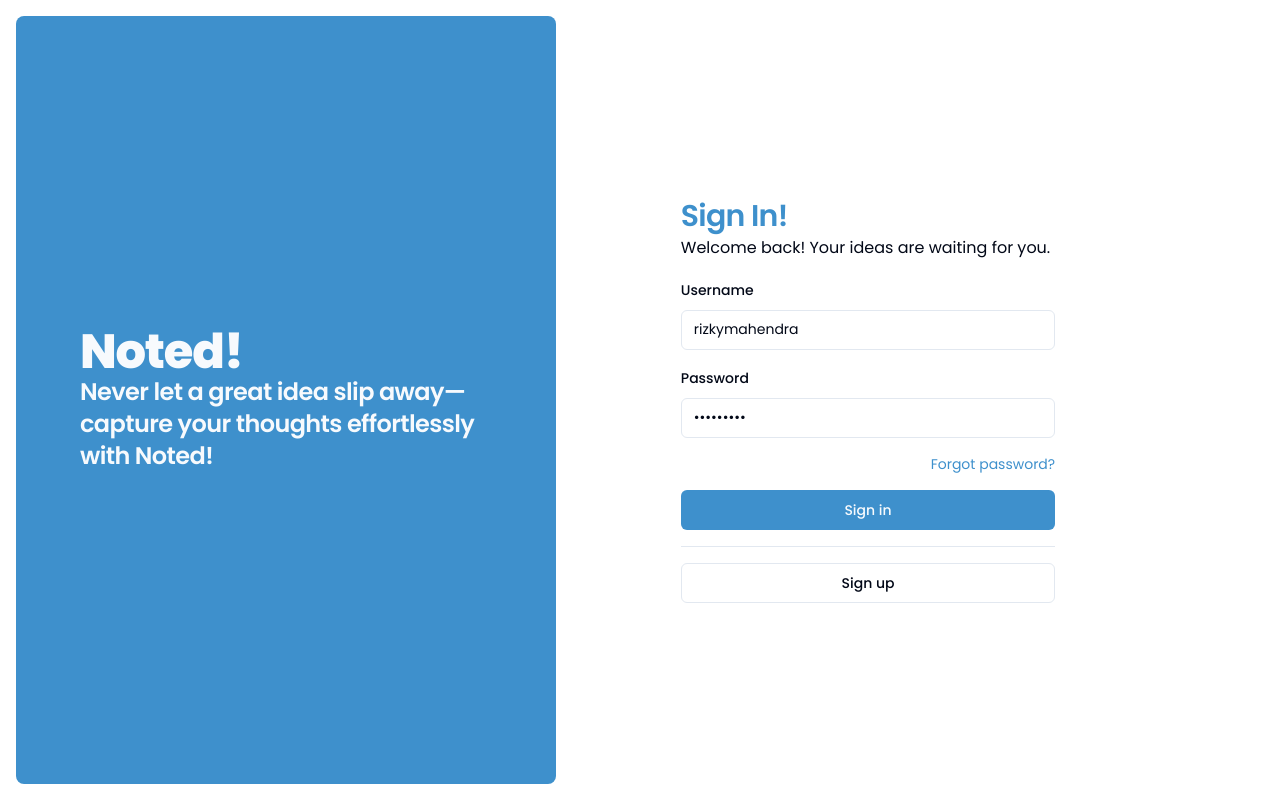
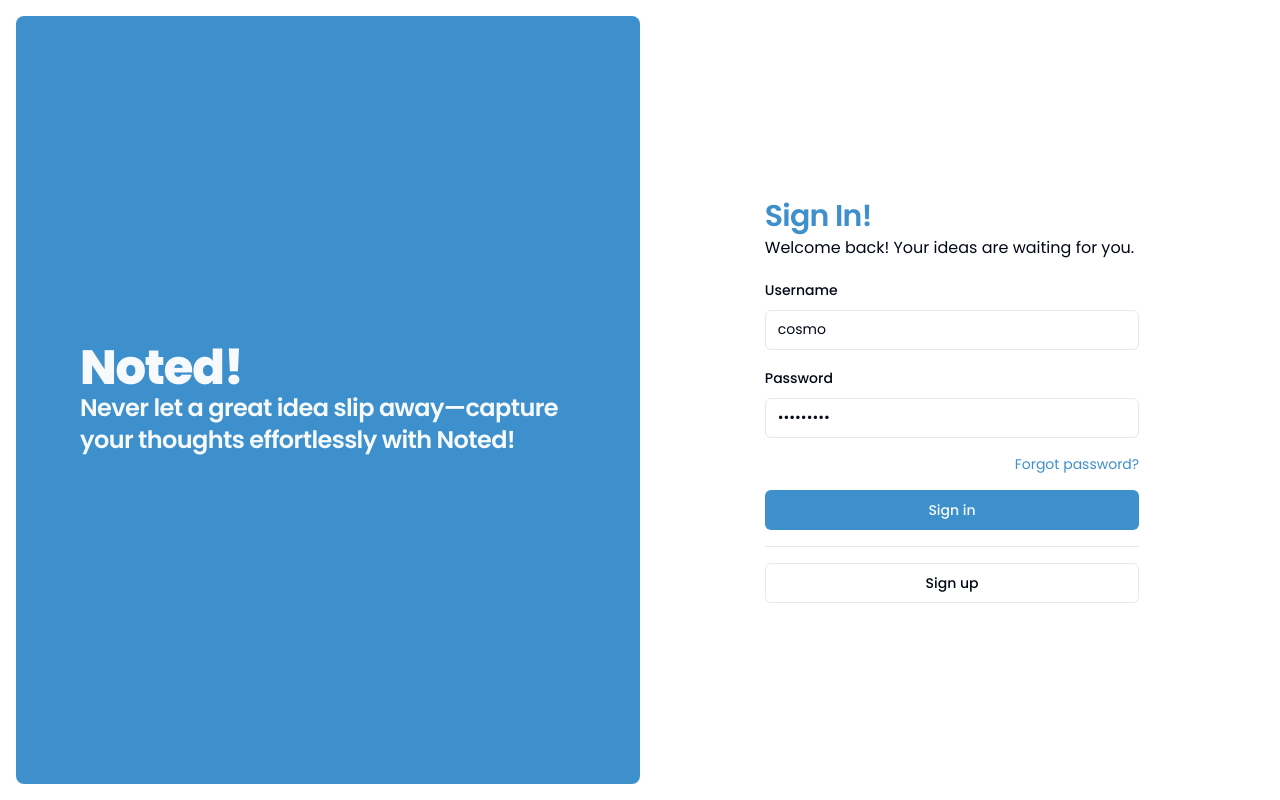
Before and after one commit to rizky-pm/noted, a React (Vite) app: page /auth/sign-in in a window 1280 px wide. Built offline with nearby package versions, Linux system fonts and the light colour scheme; no server answers; what javascript-time-ago would draw is missing.

Commit message:
refactor sign-in and sign-up pages for improved layout and responsiveness

```diff
--- a/src/pages/unauthenticated/sign-in/components/sign-in-form.tsx
+++ b/src/pages/unauthenticated/sign-in/components/sign-in-form.tsx
@@ -26,7 +26,7 @@ const SignInForm = () => {
   const form = useForm<TypeSignInSchema>({
     resolver: zodResolver(signInSchema),
     defaultValues: {
-      username: 'rizkymahendra',
+      username: 'cosmo',
       password: 'qwerty666',
     },
   });
--- a/src/pages/unauthenticated/sign-in/index.tsx
+++ b/src/pages/unauthenticated/sign-in/index.tsx
@@ -1,7 +1,6 @@
 import { TypographyH1, TypographyH3 } from '@/components/ui/typography';
 import SignInForm from './components/sign-in-form';
 import { useBreakpoints } from '@/hooks';
-import { cn } from '@/lib/utils';
 
 const SignInPage = () => {
   const { isMediumScreen } = useBreakpoints();
@@ -9,7 +8,7 @@ const SignInPage = () => {
   return (
     <section className='flex'>
       {isMediumScreen ? (
-        <div className='max-w-[540px] sm:w-1/2 h-[calc(100vh-2rem)] rounded-lg bg-primary flex flex-col p-16 justify-center text-primary-foreground'>
+        <div className='w-full md:w-1/2 h-[calc(100vh-2rem)] rounded-lg bg-primary flex flex-col p-16 justify-center text-primary-foreground'>
           <TypographyH1>Noted!</TypographyH1>
           <TypographyH3>
             Never let a great idea slip away—capture your thoughts effortlessly
@@ -18,12 +17,9 @@ const SignInPage = () => {
         </div>
       ) : null}
       <div
-        className={cn(
-          'w-1/2 h-[calc(100vh-2rem)] rounded-lg flex justify-center items-center',
-          {
-            'w-full': !isMediumScreen,
-          }
-        )}
+        className={
+          'w-full md:w-1/2 h-[calc(100vh-2rem)] rounded-lg flex justify-center items-center'
+        }
       >
         <SignInForm />
       </div>
--- a/src/pages/unauthenticated/sign-up/index.tsx
+++ b/src/pages/unauthenticated/sign-up/index.tsx
@@ -7,7 +7,7 @@ const SignUpPage = () => {
   return (
     <section className='flex'>
       {isMediumScreen ? (
-        <div className='max-w-[540px] sm:w-1/2 h-[calc(100vh-2rem)] rounded-lg bg-primary flex flex-col p-16 justify-center text-primary-foreground'>
+        <div className='w-full md:w-1/2 h-[calc(100vh-2rem)] rounded-lg bg-primary flex flex-col p-16 justify-center text-primary-foreground'>
           <TypographyH1>Noted!</TypographyH1>
           <TypographyH3>
             Never let a great idea slip away—capture your thoughts effortlessly
@@ -17,7 +17,7 @@ const SignUpPage = () => {
         </div>
       ) : null}
 
-      <div className='w-1/2 h-[calc(100vh-2rem)] rounded-lg flex justify-center items-center'>
+      <div className='w-full md:w-1/2 h-[calc(100vh-2rem)] rounded-lg flex justify-center items-center'>
         <SignUpForm />
       </div>
     </section>
```
